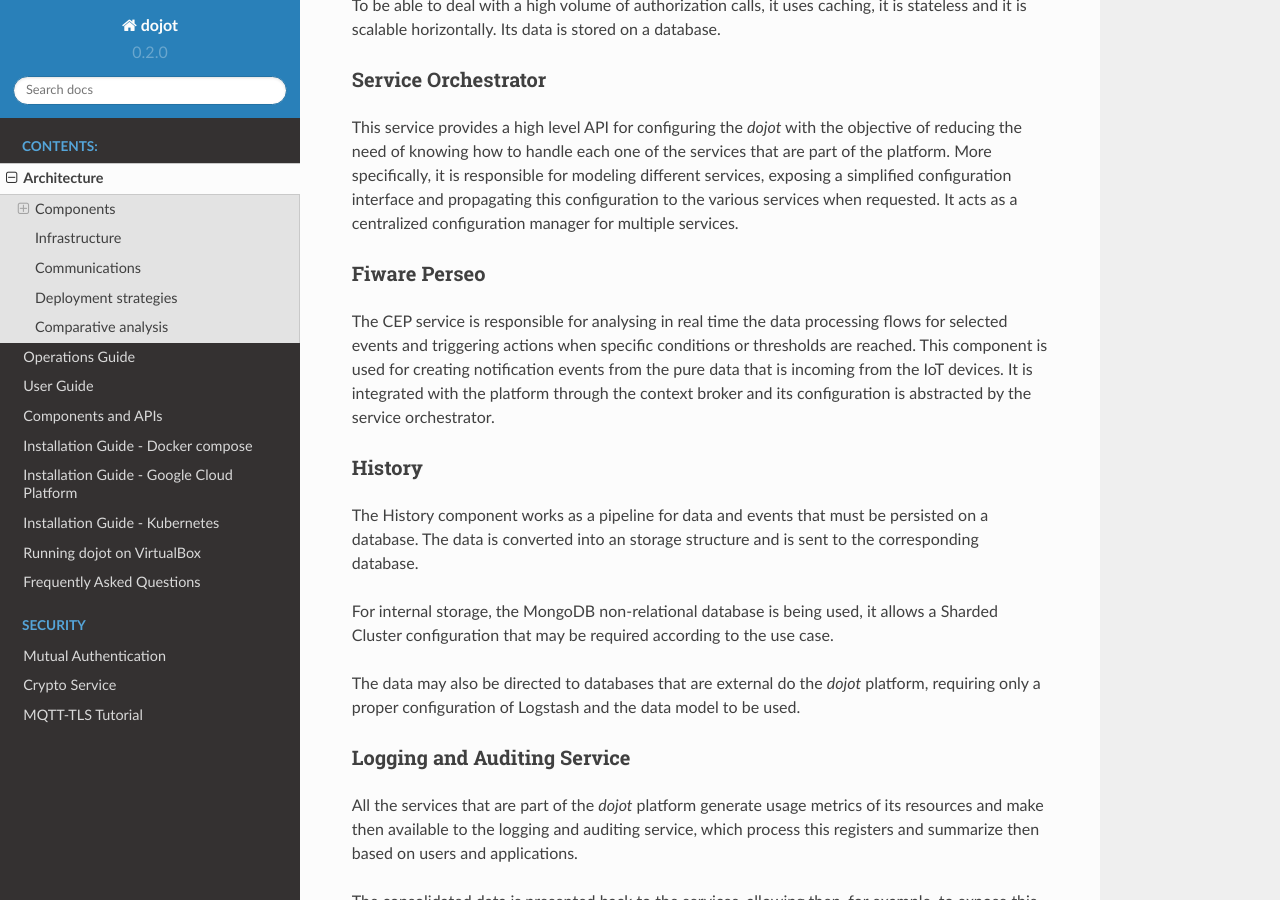
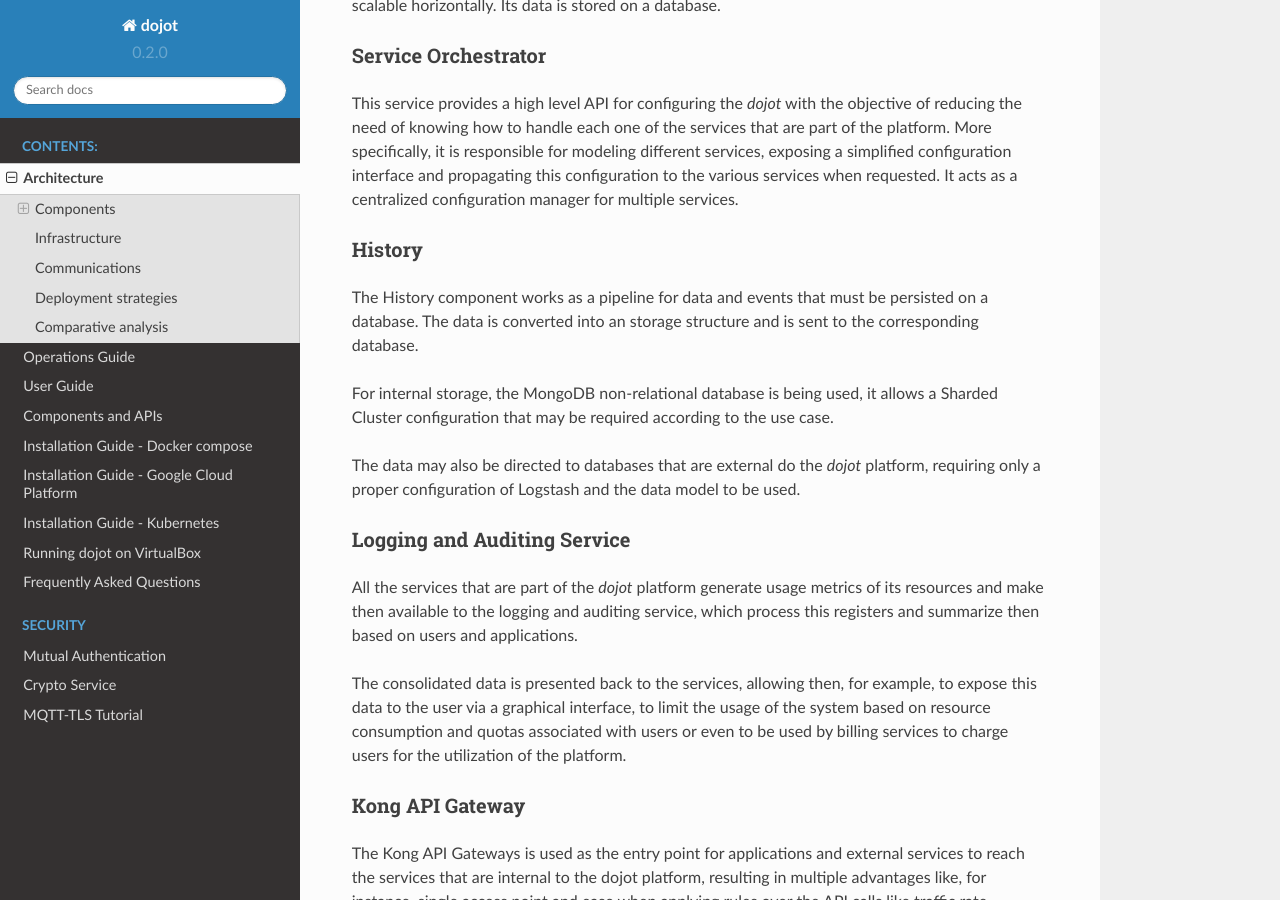
Before and after one commit to dojot/docs, a Sphinx documentation site: the page built from source/architecture.rst, in a window 1280 px wide and 900 px high, scrolled down 3044 px. Built offline with Sphinx 7.4.7 and the Read the Docs theme 2.0.0, drawn with Linux system fonts in a browser that asks for light colours.

Commit message:
Removing perseo references, updating api links

```diff
--- a/source/architecture.rst
+++ b/source/architecture.rst
@@ -100,14 +100,6 @@ how to handle each one of the services that are part of the platform. More speci
 different services, exposing a simplified configuration interface and propagating this configuration to the various
 services when requested. It acts as a centralized configuration manager for multiple services.
 
-Fiware Perseo
-**************
-
-The CEP service is responsible for analysing in real time the data processing flows for selected events and triggering
-actions when specific conditions or thresholds are reached. This component is used for creating notification events from
-the pure data that is incoming from the IoT devices. It is integrated with the platform through the context broker and
-its configuration is abstracted by the service orchestrator.
-
 History
 *******
 
```
Also changed, not shown: source/components-and-apis.rst (+3 -15 lines).
